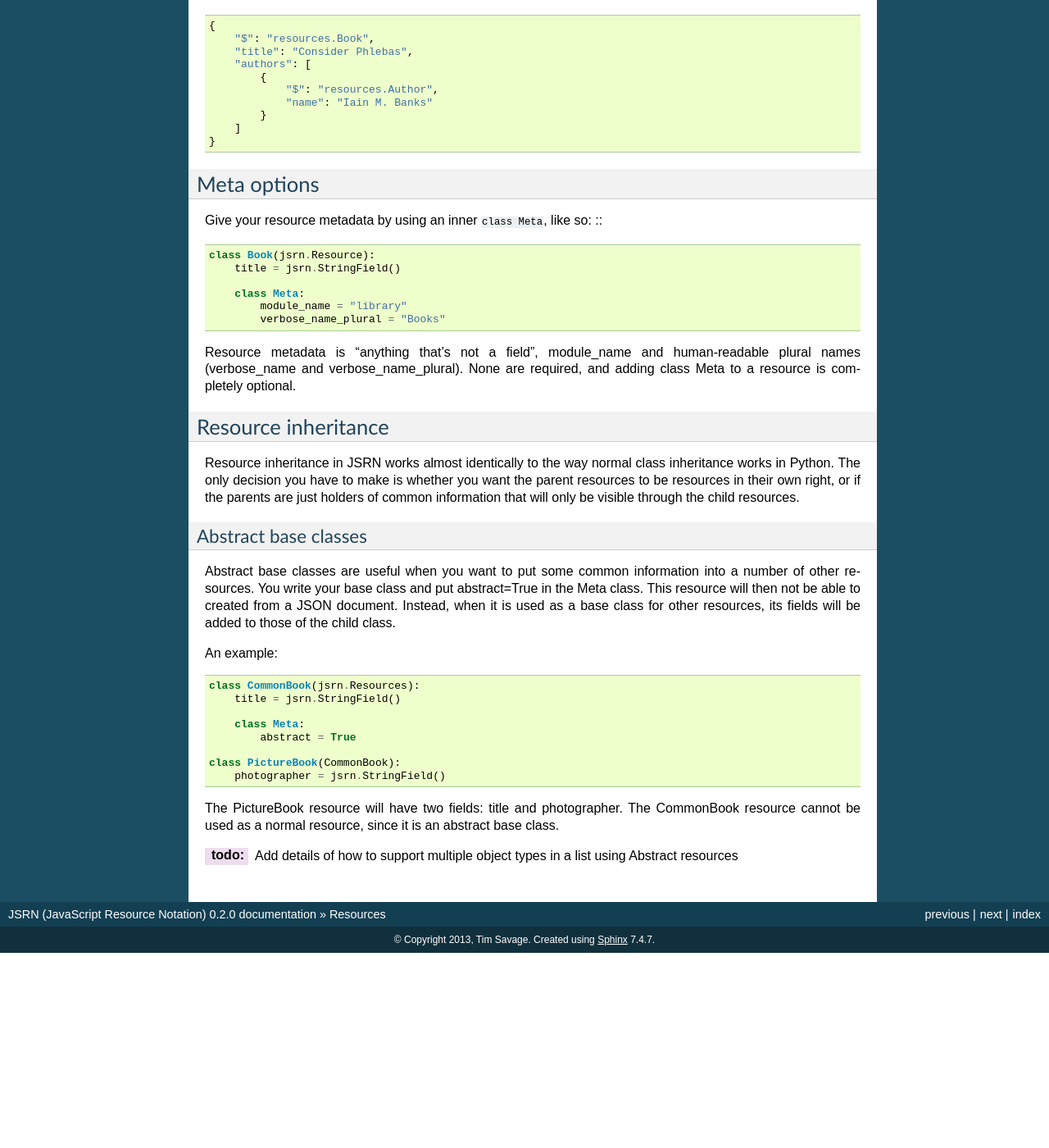
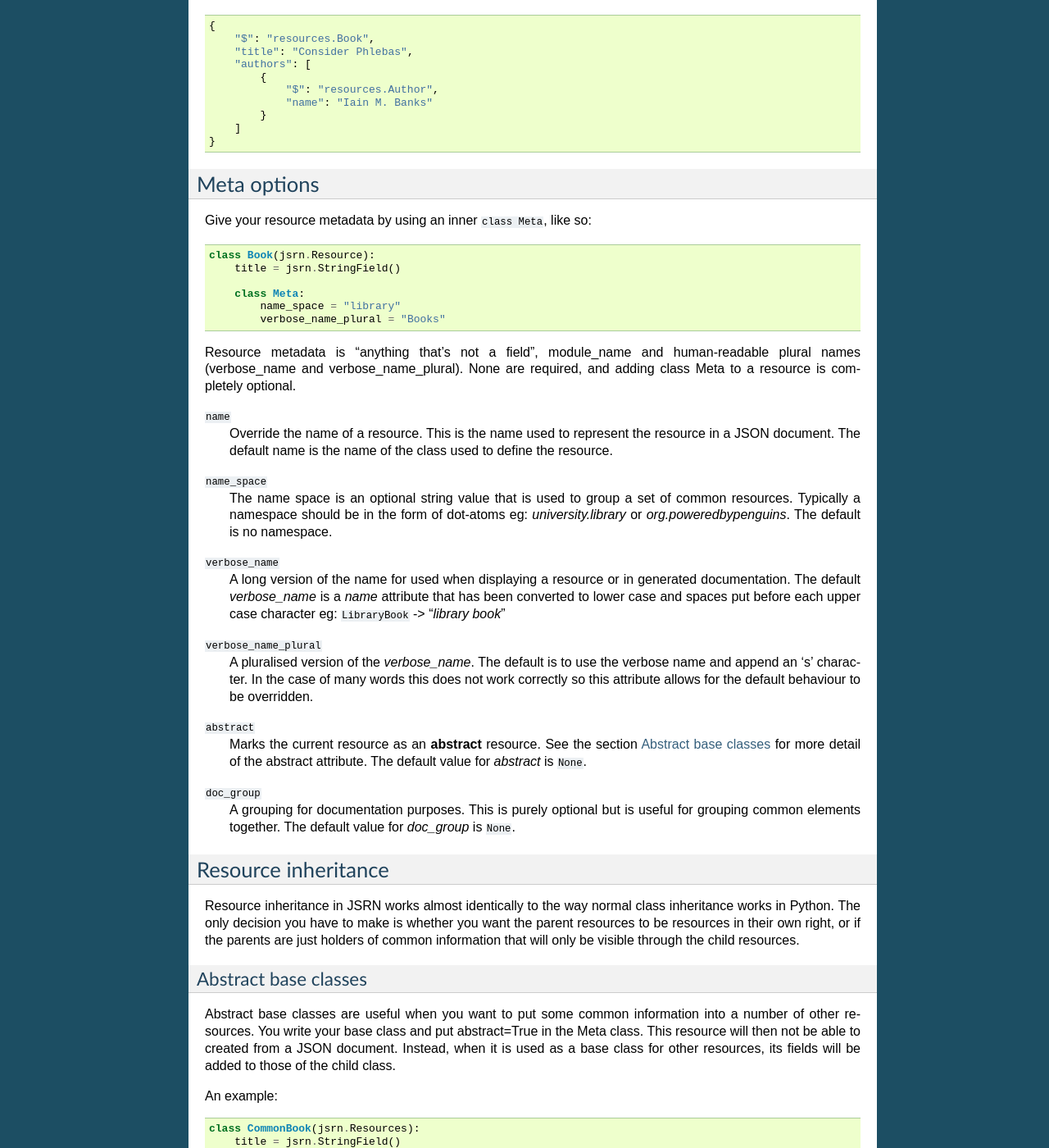
Before and after one commit to timsavage/jsrn, a Sphinx documentation site: the page built from doc/resources.rst, in a window 1280 px wide and 1400 px high, scrolled down 3397 px. Shown: the whole window at 82% size. Built offline with Sphinx 7.4.7, drawn with Linux system fonts in a browser that asks for light colours; before the commit the page ends 4559 px from its top, so only the background shows below that.

Commit message:
Add doc_group meta option to resources, tidy up of meta option definition. Updated documentation to include all resource meta options.
The new doc_group property is a grouping option for generation of documentation.

```diff
--- a/doc/resources.rst
+++ b/doc/resources.rst
@@ -62,8 +62,9 @@ Field types
 
 Each field in your resource should be an instance of the appropriate Field class. JSRN uses the field class types to
 determine a few things:
- * The JSON data type (e.g. ``Integer``, ``String``).
- * Validation requirements.
+
+* The JSON data type (e.g. ``Integer``, ``String``).
+* Validation requirements.
 
 JSRN ships with all fields supported by JSON as well as some additional fields to support other Python datatypes.
 
@@ -203,17 +204,44 @@ Meta options
 ============
 
 Give your resource metadata by using an inner ``class Meta``, like so:
-:::
+::
 
     class Book(jsrn.Resource):
         title = jsrn.StringField()
 
         class Meta:
-            module_name = "library"
+            name_space = "library"
             verbose_name_plural = "Books"
 
 Resource metadata is “anything that’s not a field”, module_name and human-readable plural names (verbose_name and
 verbose_name_plural). None are required, and adding class Meta to a resource is completely optional.
+
+``name``
+    Override the name of a resource. This is the name used to represent the resource in a JSON document. The default
+    name is the name of the class used to define the resource.
+
+``name_space``
+    The name space is an optional string value that is used to group a set of common resources. Typically a namespace
+    should be in the form of dot-atoms eg: *university.library* or *org.poweredbypenguins*. The default is no namespace.
+
+``verbose_name``
+    A long version of the name for used when displaying a resource or in generated documentation. The default
+    *verbose_name* is a *name* attribute that has been converted to lower case and spaces put before each upper case
+    character eg: ``LibraryBook`` -> "*library book*"
+
+``verbose_name_plural``
+    A pluralised version of the *verbose_name*. The default is to use the verbose name and append an 's' character. In
+    the case of many words this does not work correctly so this attribute allows for the default behaviour to be
+    overridden.
+
+``abstract``
+    Marks the current resource as an **abstract** resource. See the section :ref:`resources-abstract` for more detail of
+    the abstract attribute. The default value for *abstract* is ``None``.
+
+``doc_group``
+    A grouping for documentation purposes. This is purely optional but is useful for grouping common elements together.
+    The default value for *doc_group* is ``None``.
+
 
 Resource inheritance
 ====================
@@ -221,6 +249,8 @@ Resource inheritance
 Resource inheritance in JSRN works almost identically to the way normal class inheritance works in Python. The only
 decision you have to make is whether you want the parent resources to be resources in their own right, or if the parents
 are just holders of common information that will only be visible through the child resources.
+
+.. _resources-abstract:
 
 Abstract base classes
 ---------------------
```
Also changed, not shown: 1 other file.
